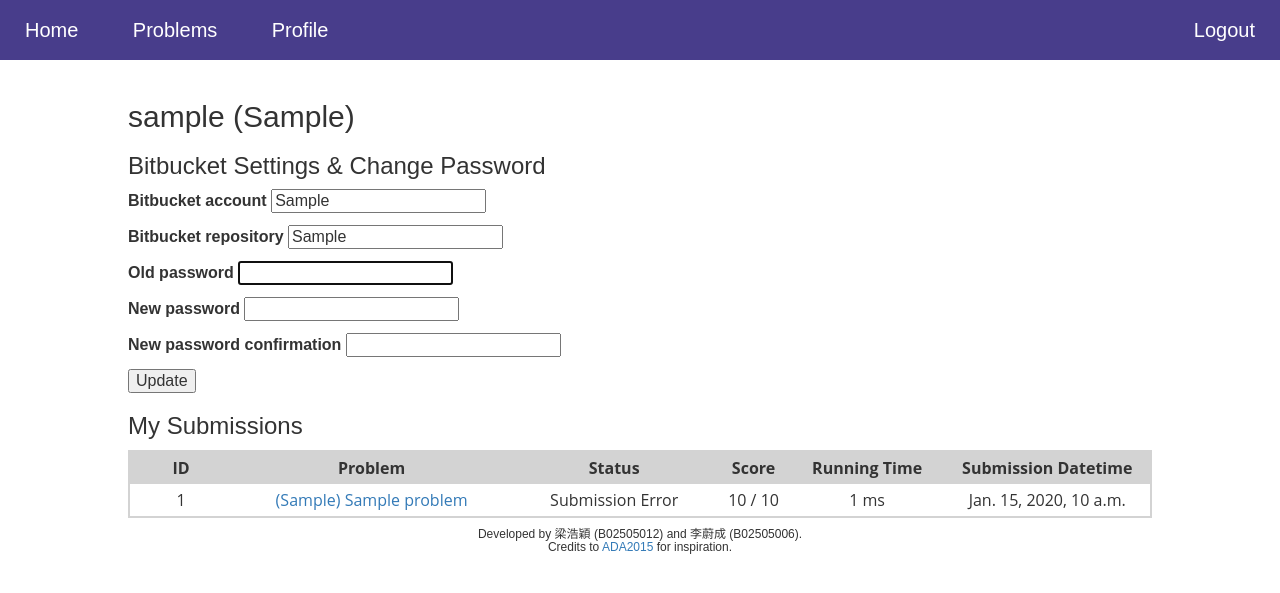
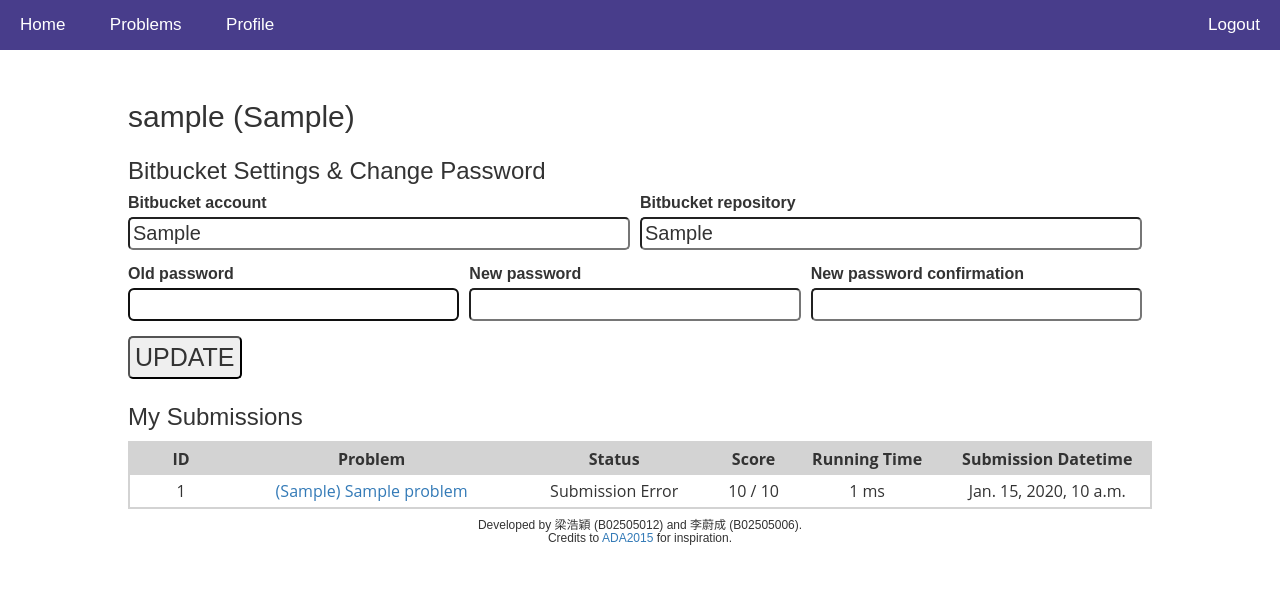
Before and after one commit to hyl0327/esoe_oop_judge, a Django app: page /profile/ in a window 1280 px wide. Shown: the top 593 px of the page. Run offline with Django 3.2, Linux system fonts and the light colour scheme; a user stored in the database is signed in; tables that the repository leaves empty hold one stand-in row (values such as "Sample post"); some libraries are stand-ins or nearby versions.

Commit message:
Implement login.css; Fix some layout problems

```diff
--- a/web/judge/static/judge/css/base.css
+++ b/web/judge/static/judge/css/base.css
@@ -10,35 +10,40 @@ body {
     font: caption;
 }
 
-#header {
+#header_div {
     position: fixed;
     width: 100%;
-    left: 0;
     top: 0;
+    z-index: 9999;
     background-color: #483D8B;
-    line-height: 30px;
+    line-height: 20px;
 }
 
-#header ul {
+#header_div ul {
     list-style: none;
     margin: 0;
     padding: 0;
     text-align: center;
 }
 
-#header ul li {
+#header_div ul li {
     display: inline-block;
     padding: 0;
     margin: 0;
 }
 
-#header ul li a {
+#header_div ul li a {
     text-decoration: none;
     display: inline-block;
-    padding: 15px 25px;
+    padding: 15px 20px;
     font-family: 'sans-serif', sans-serif;
-    font-size: 20px;
+    font-size: 17px;
     color: #ffffff;
+}
+
+#base_content_div {
+    width:auto;
+    margin-top: 100px;
 }
 
 footer {
--- a/web/judge/static/judge/css/index.css
+++ b/web/judge/static/judge/css/index.css
@@ -3,7 +3,6 @@
     border-radius: 10px;
     width: 80%;
     margin: 0 auto;
-    margin-top: 100px;
 }
 
 #index_div h2 {
--- a/web/judge/static/judge/css/profile.css
+++ b/web/judge/static/judge/css/profile.css
@@ -1,7 +1,50 @@
 #content_div {
     width: 80%;
     margin: 0 auto;
-    margin-top: 100px;
+}
+
+/* Profile's bitbucket settings & change passwoard */
+#bitbucket_div, #password_div {
+    display: table;
+    width: 100%;
+    height: auto;
+    table-layout: fixed;
+    margin-bottom: 15px;
+}
+
+.sub_bitbucket_div, .sub_password_div  {
+    display: table-cell;
+    padding-right: 10px;
+}
+
+.bitbucket_field, .password_field {
+    width: 100%;
+    border-radius: 5px;
+    font-size: 20px;
+    padding: 3px;
+}
+
+.errorlist {
+    font-size: 20px;
+    list-style: none;
+    width: 75%;
+    padding: 15px 0px;
+    text-align: center;
+    color: #B22222;
+    border-radius: 10px;
+    margin: 0 auto;
+}
+
+#update_btn {
+    width: auto;
+    font-size: 25px;
+    padding: 5px 5px;
+    border-radius: 5px;
+    text-transform: uppercase;
+}
+
+h3 {
+    margin-top: 25px;
 }
 
 #submissions_table {
--- a/web/judge/templates/judge/base.html
+++ b/web/judge/templates/judge/base.html
@@ -13,8 +13,8 @@
   </head>
   <body>
     {% if user.is_authenticated %}
-    <div id="header">
-      <nav>
+    <div id="header_div">
+      <nav id="header_nav">
         <ul>
           <div class="floatleft">
             <li><a href="{% url 'judge:index' %}">Home</a></li>
@@ -37,8 +37,10 @@
     </ul>
     {% endif %}
 
+    <div id="base_content_div">
     {% block content %}
     {% endblock %}
+    </div>
 
     <footer>
       <h6>
--- a/web/judge/templates/judge/profile.html
+++ b/web/judge/templates/judge/profile.html
@@ -15,25 +15,31 @@
   <form method="post" action="{% url 'judge:profile' %}">
     {% csrf_token %}
 
+    <div id="bitbucket_div">
+      {# default class : "errorlist nonfield" #}
       {{ update_bitbucket_form.non_field_errors }}
       {% for field in update_bitbucket_form %}
+      <div class="sub_bitbucket_div">
+        {# default class: "errorlist" #}
         {{ field.errors }}
-    <p>
-      <label for="{{ field.id_for_label }}">{{ field.label }}</label>
-      {{ field }}
-    </p>
+        <label for="{{ field.id_for_label }}" class="bitbucket_label">{{ field.label }}</label>
+        {{ field|add_class:"bitbucket_field" }}
+      </div>
       {% endfor %}
+    </div>
 
+    <div id="password_div">
       {{ password_change_form.non_field_errors }}
       {% for field in password_change_form %}
+      <div class="sub_password_div">
         {{ field.errors }}
-    <p>
-      <label for="{{ field.id_for_label }}">{{ field.label }}</label>
-      {{ field }}
-    </p>
+        <label for="{{ field.id_for_label }}" class="password_label">{{ field.label }}</label>
+        {{ field|add_class:"password_field" }}
+      </div>
       {% endfor %}
+    </div>
 
-    <input type="submit" value="Update">
+    <input type="submit" value="Update" id="update_btn">
   </form>
 
   <div id="submissions_div">
```
Also changed, not shown: web/judge/static/judge/css/login.css (+39 -16 lines), web/judge/static/judge/css/problem_detail.css (+22 -5 lines), web/judge/templates/judge/index.html (+10 -2 lines), web/judge/templates/judge/login.html (+10 -4 lines), web/judge/templates/judge/problem_detail.html (+5 -5 lines). Lines whose indentation alone changed are shown as unchanged.
